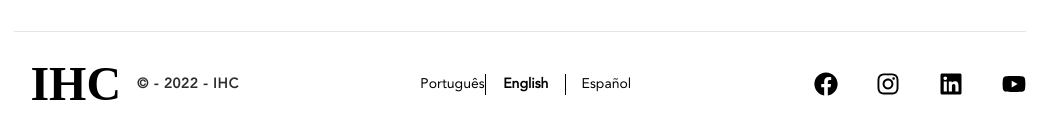
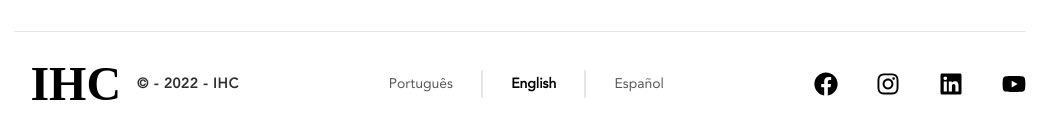
Before and after one commit to Math-42/art-gallery-website, a Next.js app: page / in a window 1280 px wide. Shown: the part 2406-2539 px from the top of the page, without its empty margins (120-1177 px from the left). Built offline with nearby package versions, Linux system fonts and the light colour scheme; a web font is replaced by a local one.

Commit message:
adjust language selector

```diff
--- a/components/footer/LanguageSelector.jsx
+++ b/components/footer/LanguageSelector.jsx
@@ -8,25 +8,18 @@ export default function LanguageSelector() {
 	return (
 		<>
 			<div className={languageSelector}>
-        <ul>
 				<Link href={currPage} locale="pt">
-            <li>
 					Português
-              </li>
+				</Link>
+				<div className="vl" />
+				<Link href={currPage} locale="en">
+					English
 				</Link>
 
-          <Link href={currPage} locale="en">
-            <li>
-              English
-              </li>
+				<div className='vl' />
+				<Link href={currPage} locale="es">
+					Español
 				</Link>
-
-          <Link href={currPage} locale="es">
-            <li>
-              Español
-            </li>
-          </Link>
-        </ul>
 			</div>
 		</>
 	);
--- a/styles/Footer.module.css
+++ b/styles/Footer.module.css
@@ -50,53 +50,30 @@
 
 .languageSelector {
 	display: flex;
-	justify-content: center;
+	justify-content: space-around;
 	align-items: center;
+	width: 30%;
     font-size: 14px;
     list-style: none;
+	font-weight: lighter;
 	margin: none;
 	padding: none;
 	height: 2em;
 }
+.languageSelector a {
+	text-decoration: none;
+	color: var(--color-grey-1);
+}
+.languageSelector div {
 
-.languageSelector ul {
-    padding: 0px;
-    margin: 0px;
-    display: flex;
-    flex-direction: row;
-    justify-content: space-between;
-    list-style: none;
-}
-
-.languageSelector ul >:last-child {
-    border: none;
-}
-
-.languageSelector ul >:nth-child(2) {
-	font-weight: bolder;
-}
-
-.languageSelector li {
-
-    font-weight:lighter;
-    cursor: pointer;
-    text-align: center;
-    width: 5rem;
-    margin: 0px;
-    padding-left: 1em;
-    padding-right: 1em;
-    border-right: 1px solid rgb(0, 0, 0);
+	height: 2em;
+    border: 1px solid var(--color-grey-9);
 
 }
 
-.languageSelector li>a {
-    color: rgb(0, 0, 0);
-    text-decoration: none;
-}
-
-.languageSelector li:hover {
-
-    font-weight: 800;
+.languageSelector :nth-child(3) {
+	font-weight: bolder;
+	color: black;
 }
 
 #zenithCopyright {
```
Lines whose indentation alone changed are shown as unchanged.
